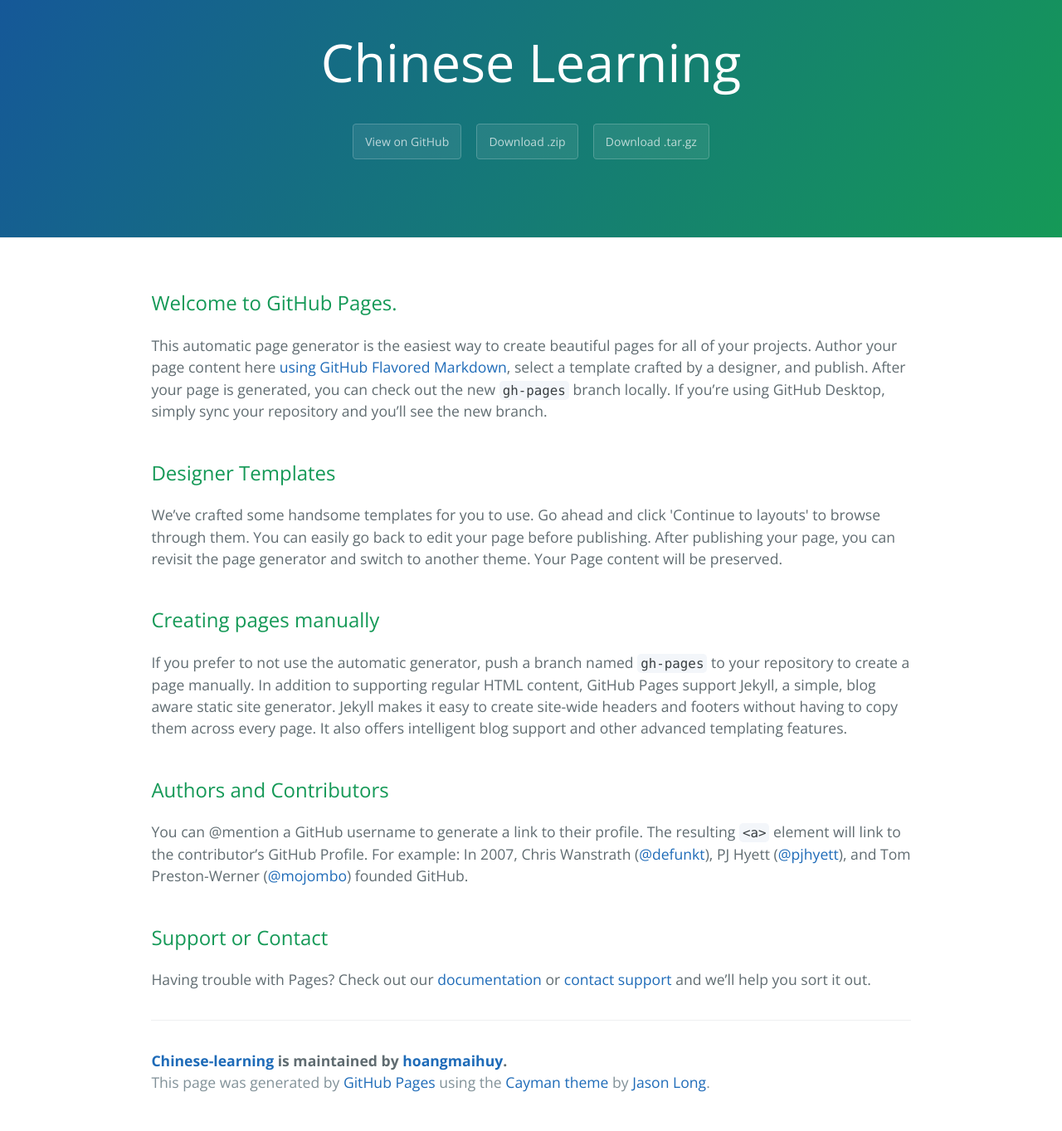
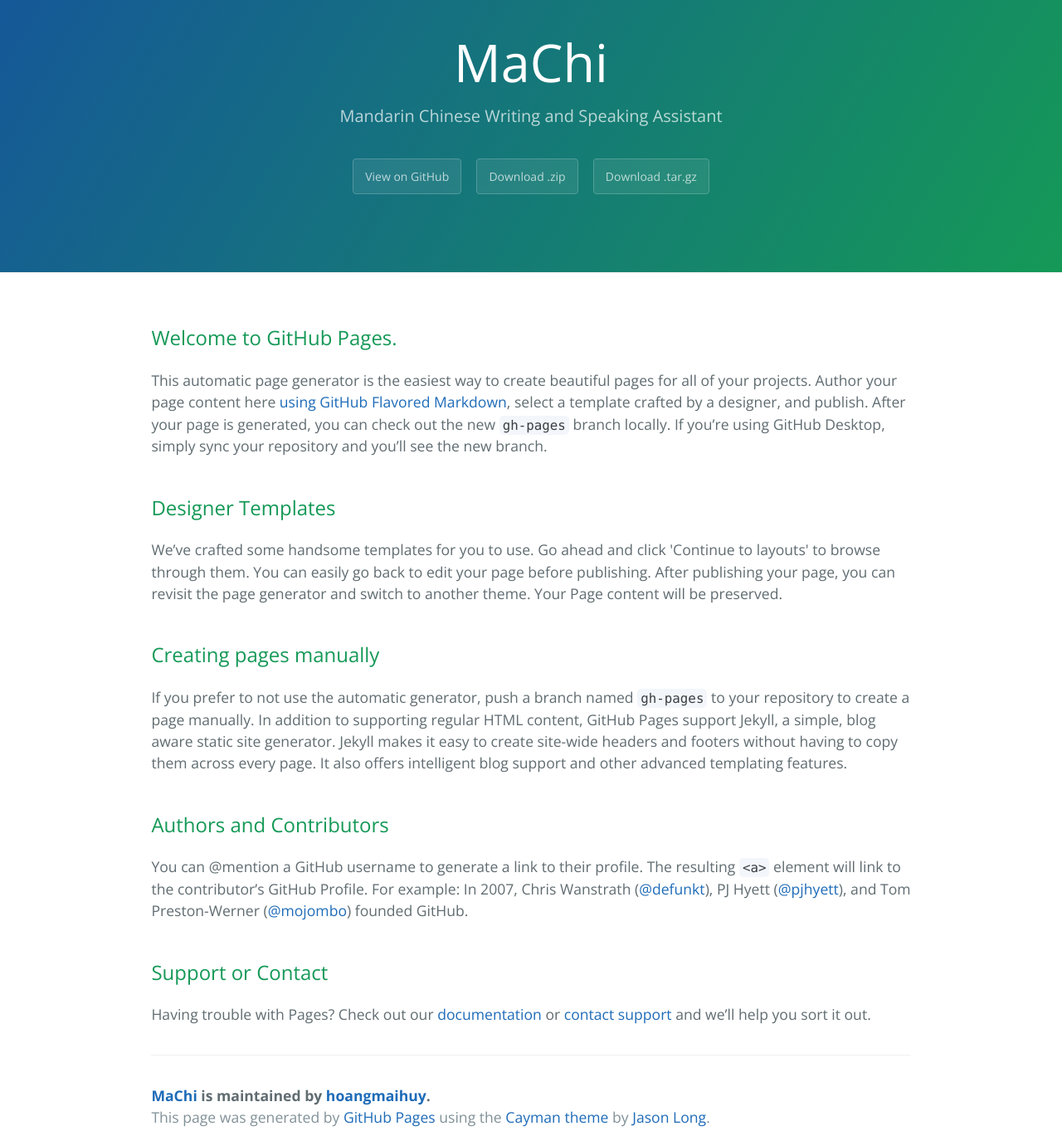
Before and after one commit to hoangmaihuy/ManChi, a website: page app/index.html in a window 1280 px wide. Shown: the part 40-1403 px from the top of the page at 83% size. Drawn offline with nearby package versions, Linux system fonts and the light colour scheme; some packages are replaced by stand-ins of ours.

Commit message:
Rename project to MaChi

```diff
--- a/app/index.html
+++ b/app/index.html
@@ -1,5 +1,5 @@
 <!DOCTYPE html>
-<html lang="en-us" ng-app="chineseApp">
+<html lang="en-us" ng-app="machiApp">
 
 <head>
   <meta charset="UTF-8">
--- a/app/scripts/app.js
+++ b/app/scripts/app.js
@@ -1,6 +1,6 @@
 'use strict';
 
-angular.module('chineseApp', ['ui.router', 'ngResource'])
+angular.module('machiApp', ['ui.router', 'ngResource'])
   .config(function($stateProvider, $urlRouterProvider) {
     $stateProvider
       .state('app', {
--- a/app/views/header.html
+++ b/app/views/header.html
@@ -1,6 +1,8 @@
 <header class="page-header jumbotron">
-  <h1 class="project-name">Chinese Learning</h1>
-  <h2 class="project-tagline"></h2>
+  <h1 class="project-name">MaChi</h1>
+  <h2 class="project-tagline">
+    Mandarin Chinese Writing and Speaking Assistant
+  </h2>
   <a href="https://github.com/hoangmaihuy/chinese-learning" class="btn">View on GitHub</a>
   <a href="https://github.com/hoangmaihuy/chinese-learning/zipball/master" class="btn">Download .zip</a>
   <a href="https://github.com/hoangmaihuy/chinese-learning/tarball/master" class="btn">Download .tar.gz</a>
--- a/app/views/home.html
+++ b/app/views/home.html
@@ -28,7 +28,7 @@
 
   <p>Having trouble with Pages? Check out our <a href="https://help.github.com/pages">documentation</a> or <a href="https://github.com/contact">contact support</a> and we’ll help you sort it out.</p>
   <footer class="site-footer">
-    <span class="site-footer-owner"><a href="https://github.com/hoangmaihuy/chinese-learning">Chinese-learning</a> is maintained by <a href="https://github.com/hoangmaihuy">hoangmaihuy</a>.</span>
+    <span class="site-footer-owner"><a href="https://github.com/hoangmaihuy/chinese-learning">MaChi</a> is maintained by <a href="https://github.com/hoangmaihuy">hoangmaihuy</a>.</span>
     <span class="site-footer-credits">This page was generated by <a href="https://pages.github.com">GitHub Pages</a> using the <a href="https://github.com/jasonlong/cayman-theme">Cayman theme</a> by <a href="https://twitter.com/jasonlong">Jason Long</a>.</span>
   </footer>
 
```
